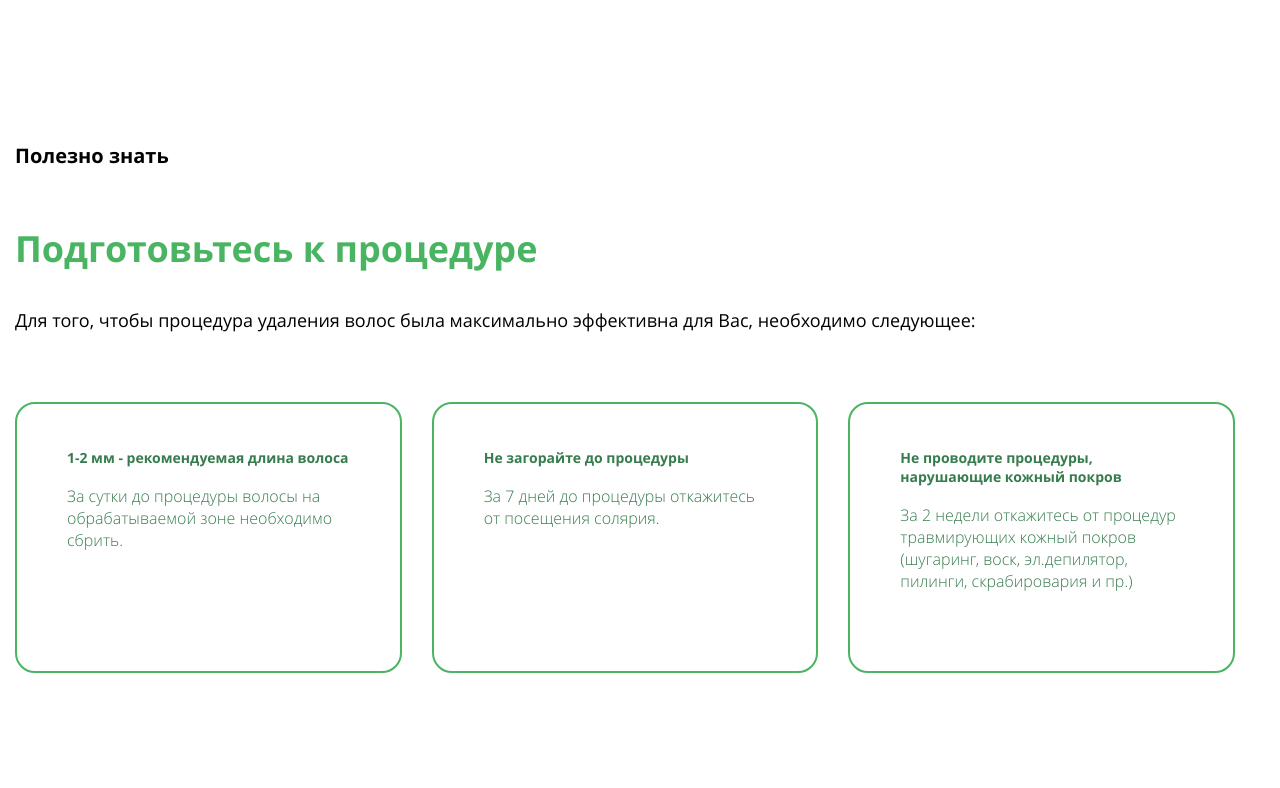
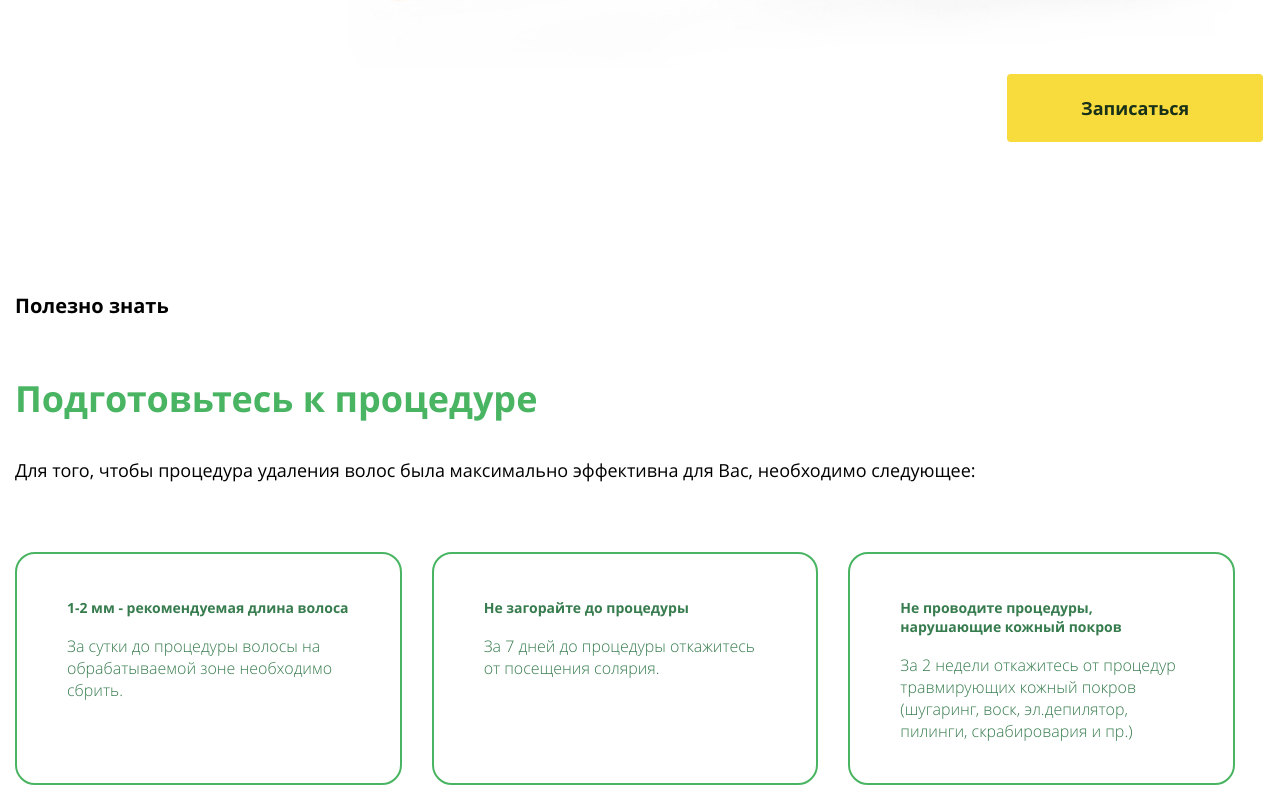
Before and after one commit to shishmaryov/laser-zone, a website: page source/index.html in a window 1280 px wide. Shown: the part 1032-1820 px from the top of the page. Drawn offline with nearby package versions, Linux system fonts and the light colour scheme; files that its build step writes are made by us from their sources.

Commit message:
.about responsive styles

```diff
--- a/source/sass/blocks/_about.scss
+++ b/source/sass/blocks/_about.scss
@@ -1,9 +1,32 @@
 .about {
   position: relative;
-  background-image: url("../img/content-images/woman.jpg");
-  background-repeat: no-repeat;
-  background-position: 100% 100%;
-  background-size: inherit;
+
+  @media(min-width:1024px){
+    background-size: inherit;
+  }
+
+  &::after {
+    position: absolute;
+    content: '';
+    bottom: 75px;
+    right: -150px;
+    z-index: -1;
+    width: 600px;
+    height: 600px;
+    z-index: -1;
+    opacity: 0.5;
+    background-size: contain;
+    background-image: url("../img/content-images/woman.jpg");
+    background-repeat: no-repeat;
+    background-position: 100% 100%;
+
+    @media(min-width: 1024px){
+      opacity: 1;
+      width: 950px;
+      height: 950px;
+      right: 0;
+    }
+  }
 
   &__content {
     max-width: 585px;
@@ -56,5 +79,7 @@
     }
   }
 
-  &__button {}
+  &__button {
+    margin-top: 200px;
+  }
 }
--- a/source/sass/blocks/_footer.scss
+++ b/source/sass/blocks/_footer.scss
@@ -3,14 +3,28 @@
   justify-content: space-between;
   margin-top: 75px;
   margin-bottom: 75px;
+  flex-direction: column;
+
+  @media(min-width: 1024px){
+    flex-direction: row;
+  }
 
   &__logo {
     width: 157px;
     height: 36px;
+    margin-left: calc(50% - 78.5px);
+
+    @media(min-width: 1024px){
+      margin: 0;
+    }
   }
 
   &__nav {
-    width: 460px;
+
+
+    @media(min-width: 1024px){
+      width: 460px;
+    }
   }
 
   &__button {
--- a/source/sass/blocks/_nav.scss
+++ b/source/sass/blocks/_nav.scss
@@ -5,6 +5,15 @@
     justify-content: space-between;
     padding-left: 0;
     list-style: none;
+    flex-direction: column;
+    text-align: center;
+    line-height: 3;
+
+    @media(min-width: 1024px){
+      flex-direction: row;
+      text-align: left;
+      line-height: 1;
+    }
   }
 
   &__item {
--- a/source/sass/blocks/_useful.scss
+++ b/source/sass/blocks/_useful.scss
@@ -18,16 +18,25 @@
     margin-bottom: 0;
     padding-left: 0;
     list-style: none;
+    flex-direction: column;
+
+    @media(min-width: 768px){
+      flex-direction: row;
+    }
   }
 
   &__item {
-    width: calc(100% / 3);
-    max-width: 380px;
-    height: 217px;
+    width: 100%;
     margin-right: 30px;
     padding: 25px 50px;
     border: 2px solid #49b462;
     border-radius: 20px;
+
+    @media(min-width: 1024px){
+      width: calc(100% / 3);
+      max-width: 380px;
+      max-height: 217px;
+    }
   }
 
   &__text {
--- a/source/sass/blocks/_versus.scss
+++ b/source/sass/blocks/_versus.scss
@@ -6,20 +6,28 @@
 
   &__list {
     display: grid;
-    grid-template-columns: 1fr 1fr 1fr;
-    grid-template-rows: 1fr 1fr;
+    grid-template-columns: 100%;
+    //grid-template-rows: ;
     margin-bottom: 75px;
     padding-left: 0;
     list-style: none;
     gap: 30px;
+
+    @media(min-width: 768px){
+      grid-template-columns: 1fr 1fr 1fr;
+    grid-template-rows: 1fr 1fr;
+    }
   }
 
   &__item {
-    max-width: 380px;
-    max-height: 136px;
     padding: 25px 50px;
     border: 2px solid #49b462;
     border-radius: 20px;
+
+    @media(min-width: 768px){
+      max-width: 380px;
+      max-height: 136px;
+    }
   }
 
   &__text {
--- a/source/sass/common/_global.scss
+++ b/source/sass/common/_global.scss
@@ -12,13 +12,18 @@ img {
 }
 
 .button {
-  border: none;
-  background: #f8db3d;
-  color: #183119;
+  display: flex;
+  margin: 0 auto;
+  padding: 22px 74px;
   font-weight: 700;
   font-size: 18px;
   font-family: "Open Sans", sans-serif;
-  padding: 22px 74px;
+  color: #183119;
+  background: #f8db3d;
+  border: none;
   border-radius: 4px;
-  margin-left: calc(100% - 258px);
+
+  @media(min-width: 768px){
+    margin-left: calc(100% - 258px);
+  }
 }
```
Also changed, not shown: build/css/style.css, build/css/style.min.css, 1 other file.
